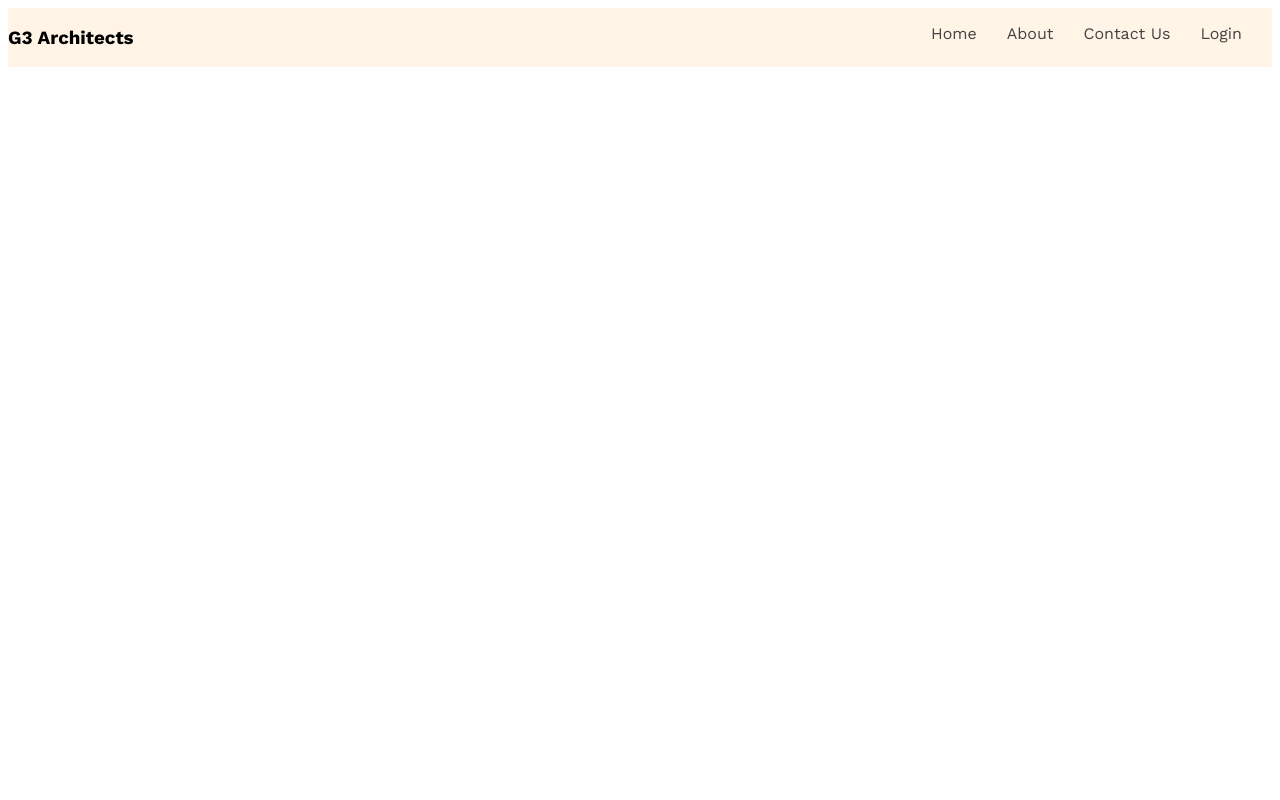
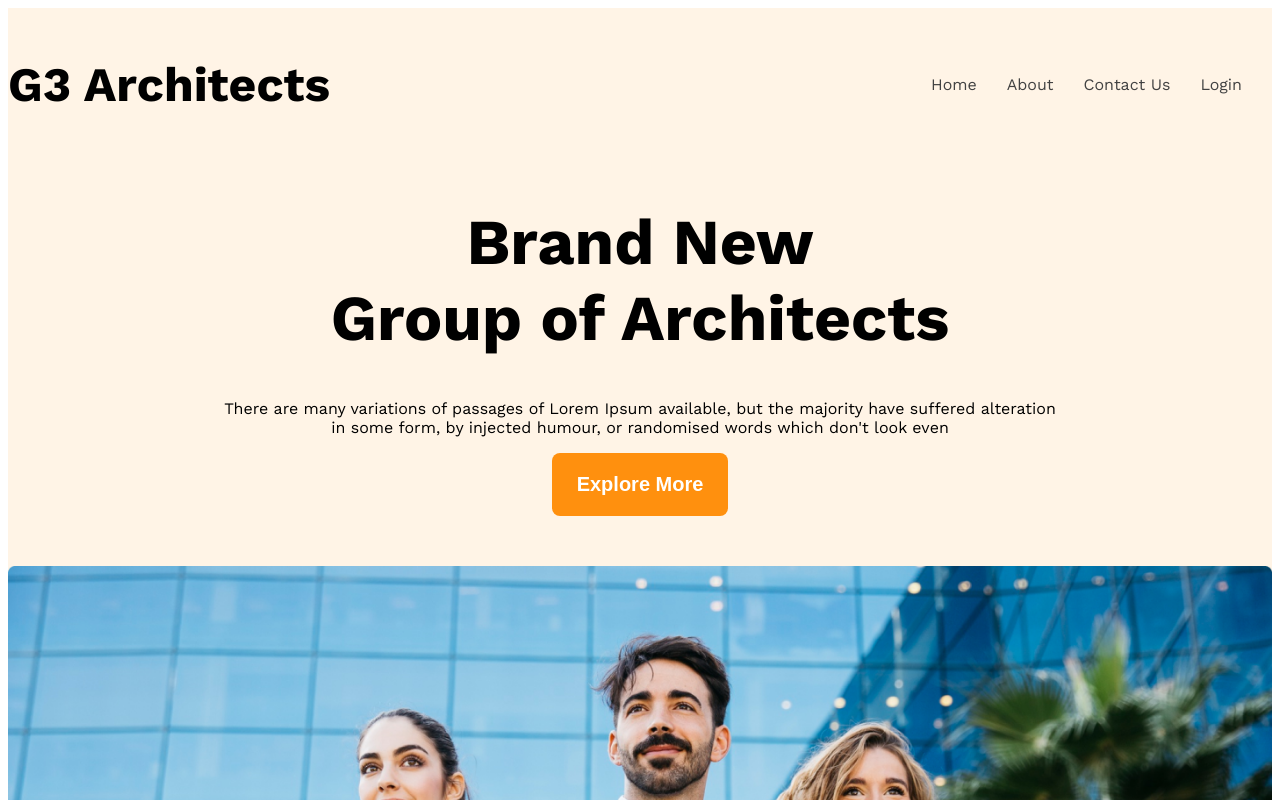
Before and after one commit to Mohammad-Rakib/g3-Practices, a plain HTML site: page index.html in a window 1280 px wide. Shown: the top 800 px of the page. Drawn offline with nearby package versions, Linux system fonts and the light colour scheme.

Commit message:
added header done

```diff
--- a/index.html
+++ b/index.html
@@ -33,6 +33,19 @@
 
         </nav>
         <div class="banner">
+         <div class="banner-content">
+            <h1 class="banner-title">Brand New <br>
+                Group of Architects
+                </h1>
+                <p class="banner-description">
+                    There are many variations of passages of Lorem Ipsum available, but the majority have suffered alteration in some form, by injected humour, or randomised words which don't look even
+
+                </p>
+                <button class="btn-primary">
+                    Explore More
+                </button>
+         </div>
+                <img class="banner-img" src="images/banner.png" alt="">
 
         </div>
 
--- a/styles/g3.css
+++ b/styles/g3.css
@@ -24,6 +24,15 @@
 .bg-light{
    background-color:rgba(255, 144, 14, 0.1) ;
 }
+.btn-primary{
+    background-color: #FF900E;
+    color: white;
+    padding: 20px 25px;
+    font-size: 1.25rem;
+    font-weight: 600;
+    border-radius:8px;
+    border: none;
+}
 .navbar{
     justify-content: space-between;
 }
@@ -40,4 +49,28 @@
 .navbar, .banner{
     max-width: 1440px;
     margin: 0 auto;
+    align-items: center;
 }
+.brand{
+    font-weight:700 ;
+    font-size: 3rem;
+}
+.banner-content{
+    max-width: 850px;
+    margin: 0 auto;
+    text-align: center;
+    margin-bottom: 50px;
+}
+.banner-title{
+    font-weight: 700;
+    font-size: 4rem;
+}
+.banner-img{
+    width: 100%;
+}
+
+@media screen and (max-width:576px) {
+    .navbar, .nav-link{
+        flex-direction: column;
+    }
+}
```
